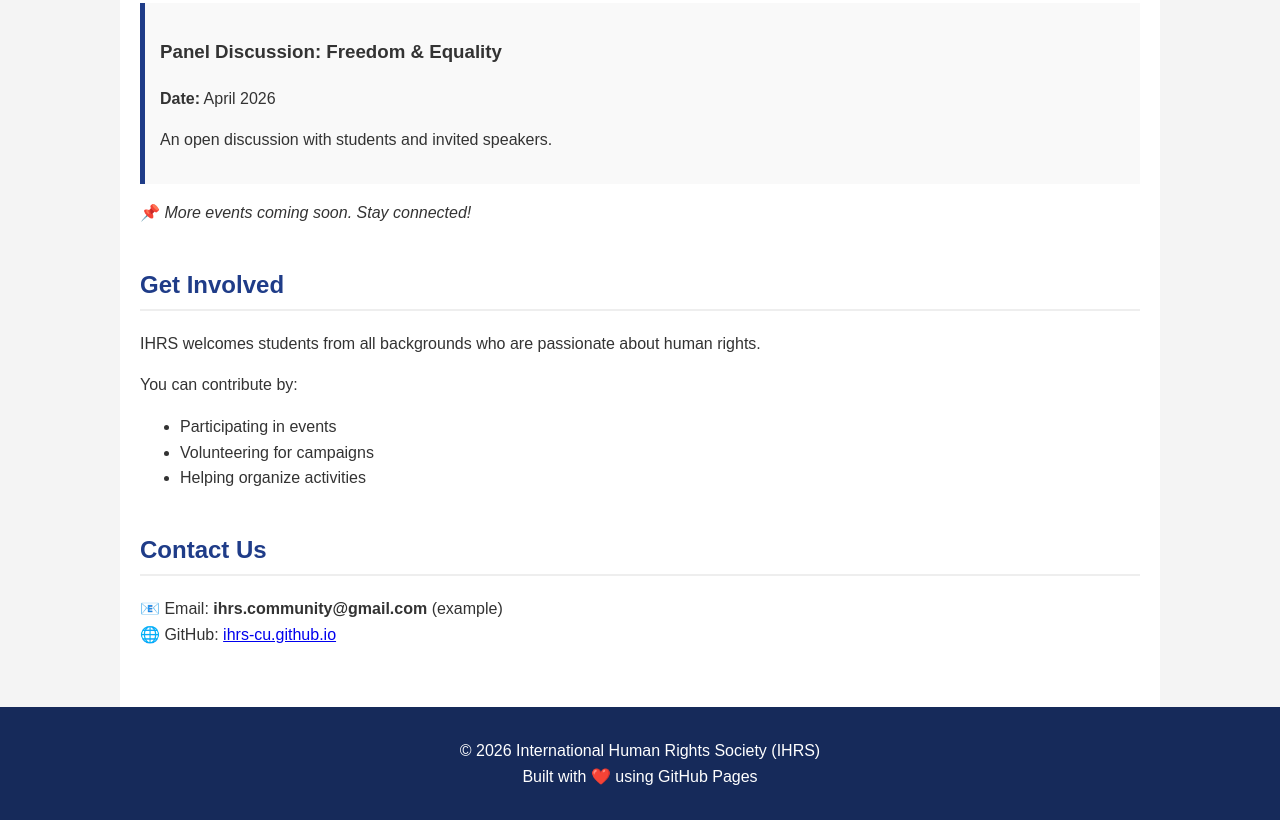
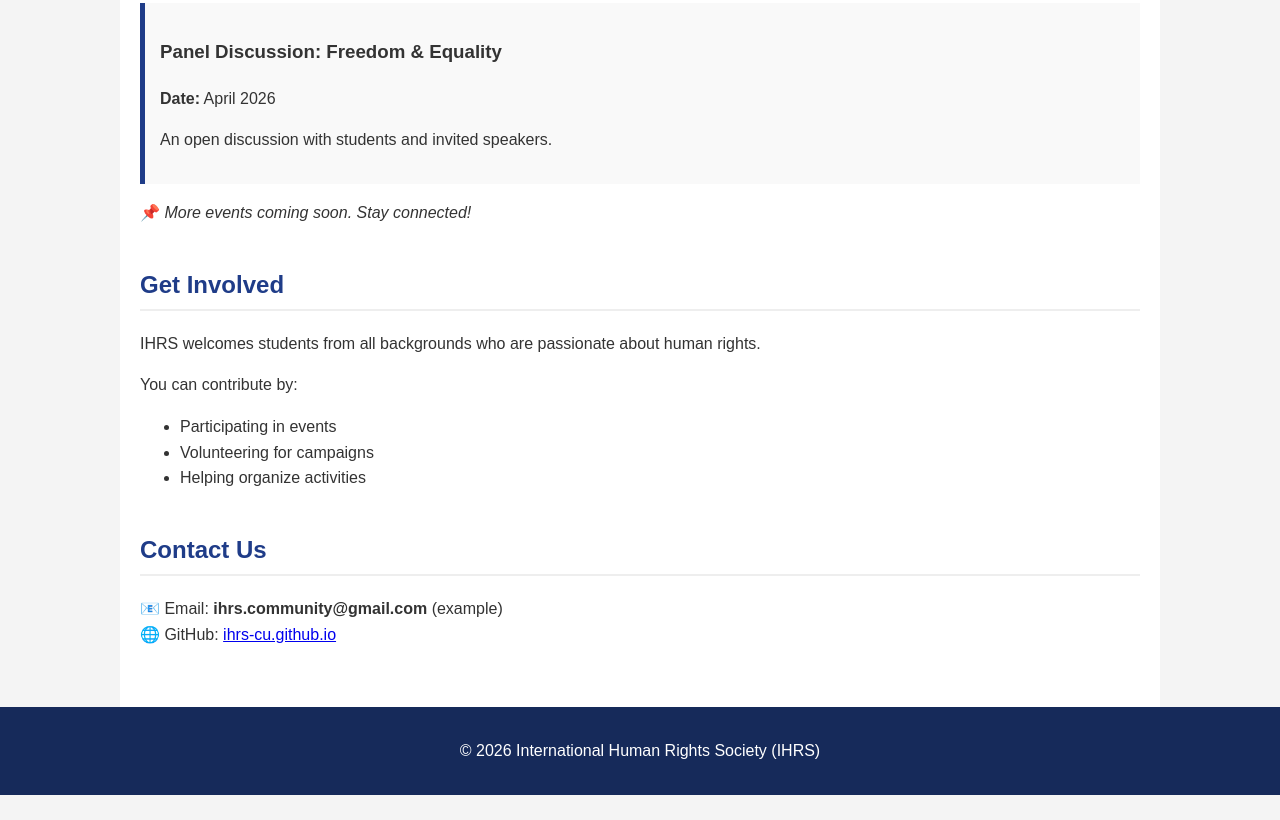
Before and after one commit to Cryyyybabyyyy/ihrs-cu.github.io, a plain HTML site: page index.html in a window 1280 px wide. Shown: the part 950-1770 px from the top of the page. After the commit the page ends 1745 px from the top, so only its background shows below. Drawn offline with Linux system fonts and the light colour scheme.

Commit message:
Remove GitHub Pages note from footer
Removed the line about GitHub Pages from the footer.

```diff
--- a/index.html
+++ b/index.html
@@ -163,8 +163,6 @@
 <footer>
     <p>
         © 2026 International Human Rights Society (IHRS)
-        <br>
-        Built with ❤️ using GitHub Pages
     </p>
 </footer>
 
```
